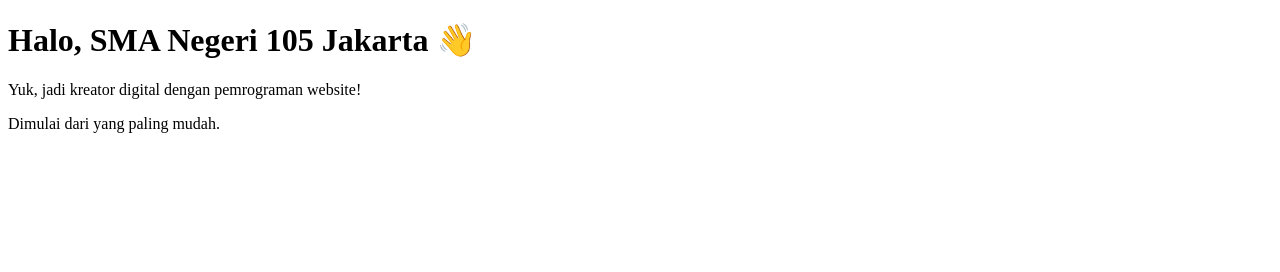
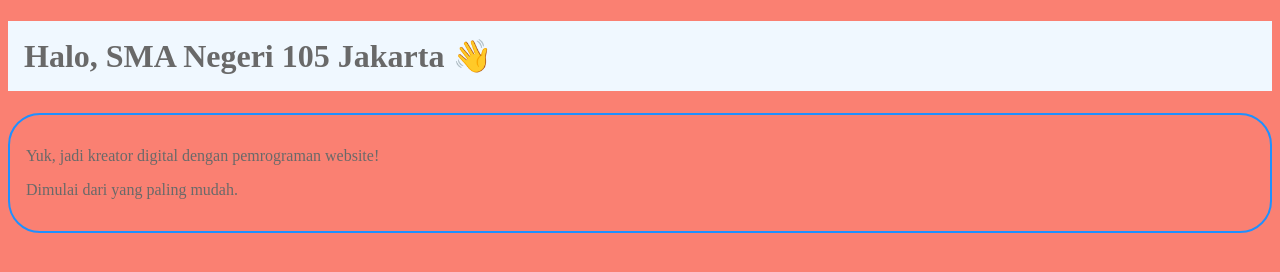
Before and after one commit to aziz-prasetyo/pemrograman-web-dasar-sman-105-jakarta, a plain HTML site: page halo.html in a window 1280 px wide. Drawn offline with Linux system fonts and the light colour scheme.

Commit message:
feat: add style to enhance layout and design

```diff
--- a/halo.html
+++ b/halo.html
@@ -4,10 +4,17 @@
     <meta charset="UTF-8">
     <meta name="viewport" content="width=device-width, initial-scale=1.0">
     <title>Pengayaan TIK: Pemrograman Web Dasar</title>
+    <link rel="stylesheet" href="./styles.css">
+    <style>
+        body {
+            background-color: salmon;
+            color: dimgray;
+        }
+    </style>
 </head>
 <body>
-    <h1>Halo, SMA Negeri 105 Jakarta 👋</h1>
-    <div>
+    <h1 style="padding: 1rem; background-color: aliceblue;">Halo, SMA Negeri 105 Jakarta 👋</h1>
+    <div class="container">
         <p>Yuk, jadi kreator digital dengan pemrograman website!</p>
         <p>Dimulai dari yang paling mudah.</p>
     </div>
--- /dev/null
+++ b/styles.css
@@ -0,0 +1,5 @@
+.container {
+    padding: 1rem;
+    border: 2px solid dodgerblue;
+    border-radius: 2rem;
+}
```
